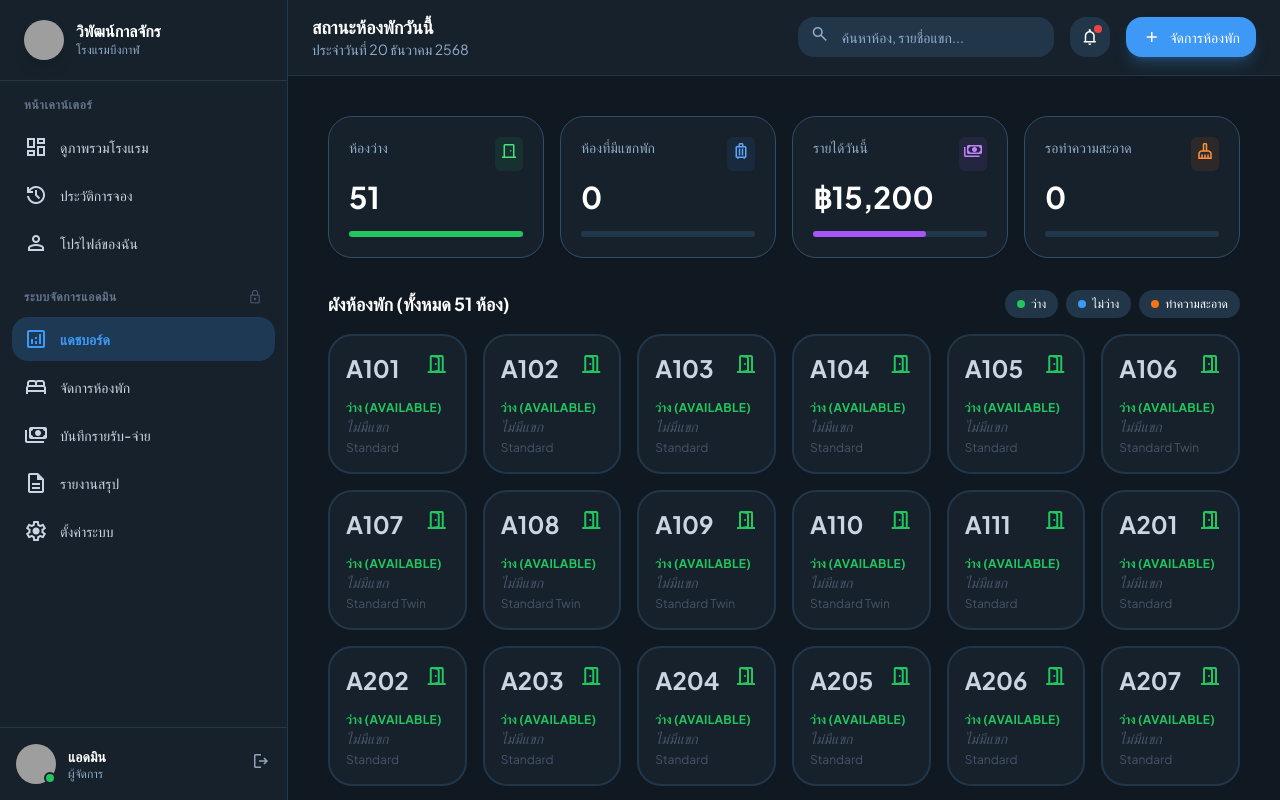
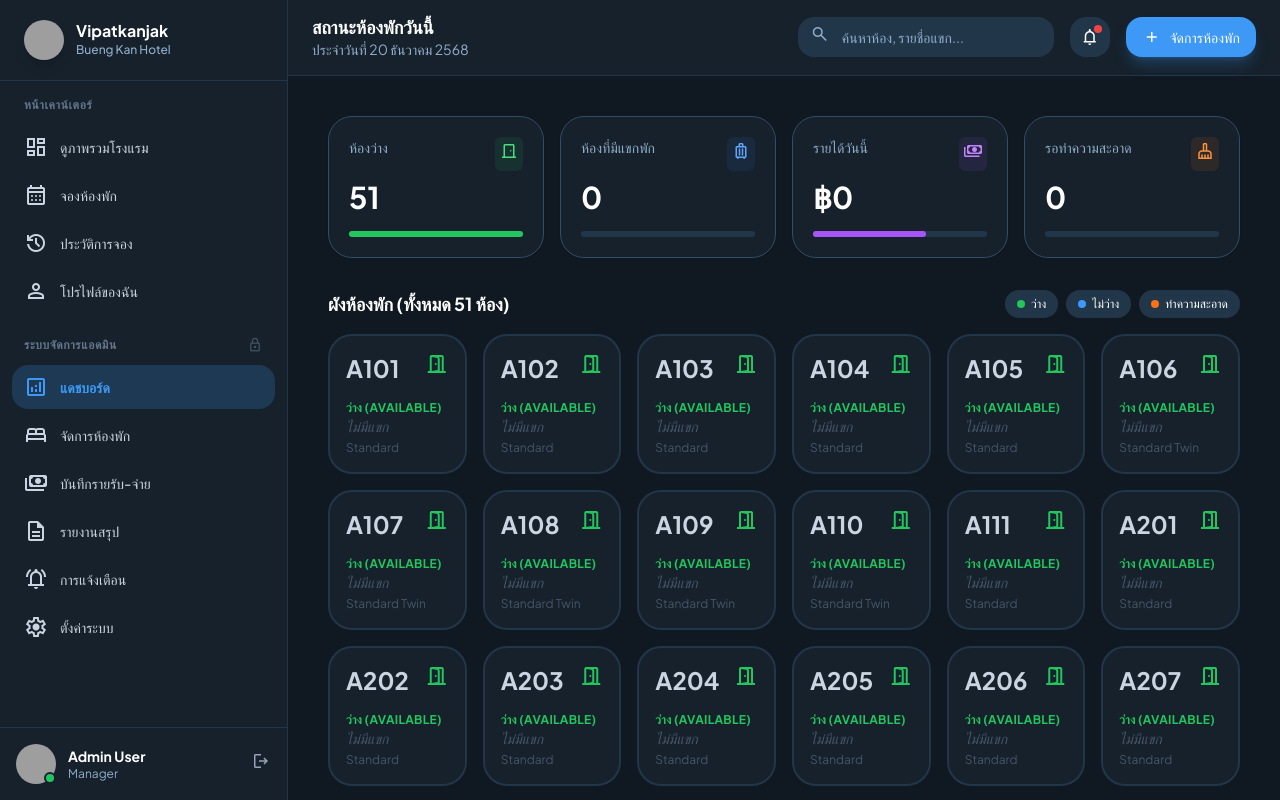
Before and after one commit to nssuwan186-dev/Vipat-hotel, a React (Vite) app: page /admin in a window 1280 px wide. Built offline with nearby package versions, Linux system fonts and the light colour scheme; grey boxes are pictures that could not be loaded.

Commit message:
Fix: Force Data Reset (v2), Add Mobile Sidebar Toggle, Ensure Correct Room Data

```diff
--- a/src/pages/AdminDashboard.jsx
+++ b/src/pages/AdminDashboard.jsx
@@ -1,14 +1,22 @@
-import React from 'react';
+import React, { useState } from 'react';
 import { Link, useNavigate } from 'react-router-dom';
 import { useHotel } from '../context/HotelContext';
 
 const AdminDashboard = () => {
-  const { rooms, stats, user, logout } = useHotel();
+  const { rooms, stats, user, logout, updateRoomStatus } = useHotel();
   const navigate = useNavigate();
+  const [isSidebarOpen, setIsSidebarOpen] = useState(false);
 
   const handleLogout = () => {
     logout();
     navigate('/');
+  };
+
+  const handleRoomClick = (room) => {
+    const statuses = ['Available', 'Occupied', 'Cleaning', 'Maintenance'];
+    const currentIndex = statuses.indexOf(room.status);
+    const nextStatus = statuses[(currentIndex + 1) % statuses.length];
+    updateRoomStatus(room.id, nextStatus);
   };
 
   const getStatusColor = (status) => {
@@ -24,7 +32,7 @@ const AdminDashboard = () => {
   const renderRoomCard = (room) => {
     if (room.status === 'Occupied') {
       return (
-        <div key={room.id} className="group relative flex flex-col justify-between p-4 rounded-xl bg-primary text-white shadow-lg shadow-primary/20 cursor-pointer hover:-translate-y-1 transition-transform">
+        <div key={room.id} onClick={() => handleRoomClick(room)} className="group relative flex flex-col justify-between p-4 rounded-xl bg-primary text-white shadow-lg shadow-primary/20 cursor-pointer hover:-translate-y-1 transition-transform">
           <div className="flex justify-between items-start">
             <span className="text-2xl font-bold">{room.id}</span>
             <span className="material-symbols-outlined text-white/80">bed</span>
@@ -38,7 +46,7 @@ const AdminDashboard = () => {
       );
     } else if (room.status === 'Available') {
       return (
-        <div key={room.id} className="group relative flex flex-col justify-between p-4 rounded-xl bg-white dark:bg-[#16212b] border-2 border-slate-100 dark:border-[#223649] dark:hover:border-green-500 hover:border-green-500 hover:shadow-md cursor-pointer transition-all">
+        <div key={room.id} onClick={() => handleRoomClick(room)} className="group relative flex flex-col justify-between p-4 rounded-xl bg-white dark:bg-[#16212b] border-2 border-slate-100 dark:border-[#223649] dark:hover:border-green-500 hover:border-green-500 hover:shadow-md cursor-pointer transition-all">
           <div className="flex justify-between items-start">
             <span className="text-2xl font-bold text-slate-700 dark:text-slate-300">{room.id}</span>
             <span className="material-symbols-outlined text-green-500">door_open</span>
@@ -52,7 +60,7 @@ const AdminDashboard = () => {
       );
     } else if (room.status === 'Cleaning') {
         return (
-            <div key={room.id} className="group relative flex flex-col justify-between p-4 rounded-xl bg-white dark:bg-[#16212b] border border-orange-200 dark:border-orange-500/30 hover:shadow-md cursor-pointer transition-all">
+            <div key={room.id} onClick={() => handleRoomClick(room)} className="group relative flex flex-col justify-between p-4 rounded-xl bg-white dark:bg-[#16212b] border border-orange-200 dark:border-orange-500/30 hover:shadow-md cursor-pointer transition-all">
                 <div className="flex justify-between items-start">
                     <span className="text-2xl font-bold text-slate-700 dark:text-slate-300">{room.id}</span>
                     <span className="material-symbols-outlined text-orange-500 animate-pulse">cleaning_services</span>
@@ -66,7 +74,7 @@ const AdminDashboard = () => {
         );
     } else {
         return (
-            <div key={room.id} className="group relative flex flex-col justify-between p-4 rounded-xl bg-slate-100 dark:bg-[#1c2a38] border border-slate-200 dark:border-[#223649] opacity-75 cursor-not-allowed">
+            <div key={room.id} onClick={() => handleRoomClick(room)} className="group relative flex flex-col justify-between p-4 rounded-xl bg-slate-100 dark:bg-[#1c2a38] border border-slate-200 dark:border-[#223649] opacity-75 cursor-not-allowed">
                 <div className="flex justify-between items-start">
                     <span className="text-2xl font-bold text-slate-400">{room.id}</span>
                     <span className="material-symbols-outlined text-red-400">construction</span>
@@ -82,16 +90,28 @@ const AdminDashboard = () => {
   };
 
   return (
-    <div className="flex h-screen w-full overflow-hidden bg-background-light dark:bg-background-dark font-display text-slate-900 dark:text-white antialiased">
+    <div className="flex h-screen w-full overflow-hidden bg-background-light dark:bg-background-dark font-display text-slate-900 dark:text-white antialiased relative">
+
+      {/* Mobile Overlay */}
+      {isSidebarOpen && (
+        <div
+            className="fixed inset-0 bg-black/50 z-40 lg:hidden"
+            onClick={() => setIsSidebarOpen(false)}
+        ></div>
+      )}
+
       {/* Sidebar Navigation */}
-      <aside className="flex flex-col w-72 bg-white dark:bg-[#16212b] border-r border-slate-200 dark:border-[#223649] h-full flex-shrink-0 transition-all duration-300">
+      <aside className={`fixed lg:static inset-y-0 left-0 z-50 flex flex-col w-72 bg-white dark:bg-[#16212b] border-r border-slate-200 dark:border-[#223649] h-full flex-shrink-0 transition-transform duration-300 ${isSidebarOpen ? 'translate-x-0' : '-translate-x-full lg:translate-x-0'}`}>
         {/* Brand Header */}
         <div className="flex items-center gap-3 px-6 py-5 border-b border-slate-200 dark:border-[#223649]">
           <div className="bg-center bg-no-repeat bg-cover rounded-full size-10 shadow-lg" style={{backgroundImage: 'url("https://lh3.googleusercontent.com/aida-public/AB6AXuB0ACRc8RqEjDp3XshG-atYuwNUQh62pJ31xwLtJkv1EDCUIdJm1nC-ezqRs93XP_wtHy2OKlXLX9gqfDRahABVmMlHO8gnTROlOL9o3HLUHATbJUAnKpsVsLXoONedkHpRQEwBLHxG1OEROzTRvxf454vVT_Z2oGHHIPvpqWQRATZyq4-dINVtcSp4iL7bEEbrpnz4VLEHAur92Xwq-yzA1Fple6OnTyz-VIqigaZvsWexp-PKoNPyFFT_Et0Y5JFvVHJpntBqvgay")'}}></div>
           <div className="flex flex-col overflow-hidden">
-            <h1 className="text-slate-900 dark:text-white text-base font-bold leading-tight truncate">วิพัฒน์กาลจักร</h1>
-            <p className="text-slate-500 dark:text-[#90adcb] text-xs font-medium leading-normal">โรงแรมบึงกาฬ</p>
+            <h1 className="text-slate-900 dark:text-white text-base font-bold leading-tight truncate">Vipatkanjak</h1>
+            <p className="text-slate-500 dark:text-[#90adcb] text-xs font-medium leading-normal">Bueng Kan Hotel</p>
           </div>
+          <button className="lg:hidden ml-auto text-slate-500" onClick={() => setIsSidebarOpen(false)}>
+            <span className="material-symbols-outlined">close</span>
+          </button>
         </div>
 
         {/* Scrollable Menu */}
@@ -102,6 +122,10 @@ const AdminDashboard = () => {
             <Link to="/" className="flex items-center gap-3 px-3 py-2.5 rounded-lg text-slate-600 dark:text-slate-300 hover:bg-slate-100 dark:hover:bg-[#223649] transition-colors group">
               <span className="material-symbols-outlined group-hover:text-primary">dashboard</span>
               <span className="text-sm font-medium">ดูภาพรวมโรงแรม</span>
+            </Link>
+            <Link to="/" className="flex items-center gap-3 px-3 py-2.5 rounded-lg text-slate-600 dark:text-slate-300 hover:bg-slate-100 dark:hover:bg-[#223649] transition-colors group">
+              <span className="material-symbols-outlined group-hover:text-primary">calendar_month</span>
+              <span className="text-sm font-medium">จองห้องพัก</span>
             </Link>
             <Link to="/my-bookings" className="flex items-center gap-3 px-3 py-2.5 rounded-lg text-slate-600 dark:text-slate-300 hover:bg-slate-100 dark:hover:bg-[#223649] transition-colors group">
               <span className="material-symbols-outlined group-hover:text-primary">history</span>
@@ -135,6 +159,10 @@ const AdminDashboard = () => {
               <span className="material-symbols-outlined group-hover:text-primary">description</span>
               <span className="text-sm font-medium">รายงานสรุป</span>
             </Link>
+            <Link to="/coming-soon" className="flex items-center gap-3 px-3 py-2.5 rounded-lg text-slate-600 dark:text-slate-300 hover:bg-slate-100 dark:hover:bg-[#223649] transition-colors group">
+              <span className="material-symbols-outlined group-hover:text-primary">notifications_active</span>
+              <span className="text-sm font-medium">การแจ้งเตือน</span>
+            </Link>
             <Link to="/admin/settings" className="flex items-center gap-3 px-3 py-2.5 rounded-lg text-slate-600 dark:text-slate-300 hover:bg-slate-100 dark:hover:bg-[#223649] transition-colors group">
               <span className="material-symbols-outlined group-hover:text-primary">settings</span>
               <span className="text-sm font-medium">ตั้งค่าระบบ</span>
@@ -150,8 +178,8 @@ const AdminDashboard = () => {
               <div className="absolute bottom-0 right-0 size-3 bg-green-500 rounded-full border-2 border-white dark:border-[#16212b]"></div>
             </div>
             <div className="flex flex-col">
-              <p className="text-sm font-bold text-slate-900 dark:text-white">{user?.name || "แอดมิน"}</p>
-              <p className="text-xs text-slate-500 dark:text-[#90adcb]">ผู้จัดการ</p>
+              <p className="text-sm font-bold text-slate-900 dark:text-white">{user?.name || "Admin User"}</p>
+              <p className="text-xs text-slate-500 dark:text-[#90adcb]">Manager</p>
             </div>
             <button onClick={handleLogout} className="ml-auto text-slate-400 hover:text-red-500 dark:hover:text-red-400 transition-colors">
               <span className="material-symbols-outlined text-[20px]">logout</span>
@@ -166,7 +194,10 @@ const AdminDashboard = () => {
         {/* Top Navigation Bar */}
         <header className="flex items-center justify-between px-6 py-4 bg-white dark:bg-[#16212b] border-b border-slate-200 dark:border-[#223649]">
           <div className="flex items-center gap-4">
-            <button className="text-slate-500 dark:text-white hover:text-primary dark:hover:text-primary transition-colors lg:hidden">
+            <button
+                onClick={() => setIsSidebarOpen(true)}
+                className="text-slate-500 dark:text-white hover:text-primary dark:hover:text-primary transition-colors lg:hidden"
+            >
               <span className="material-symbols-outlined">menu</span>
             </button>
             <div>
```
Also changed, not shown: src/context/HotelContext.jsx (+26 -30 lines).
